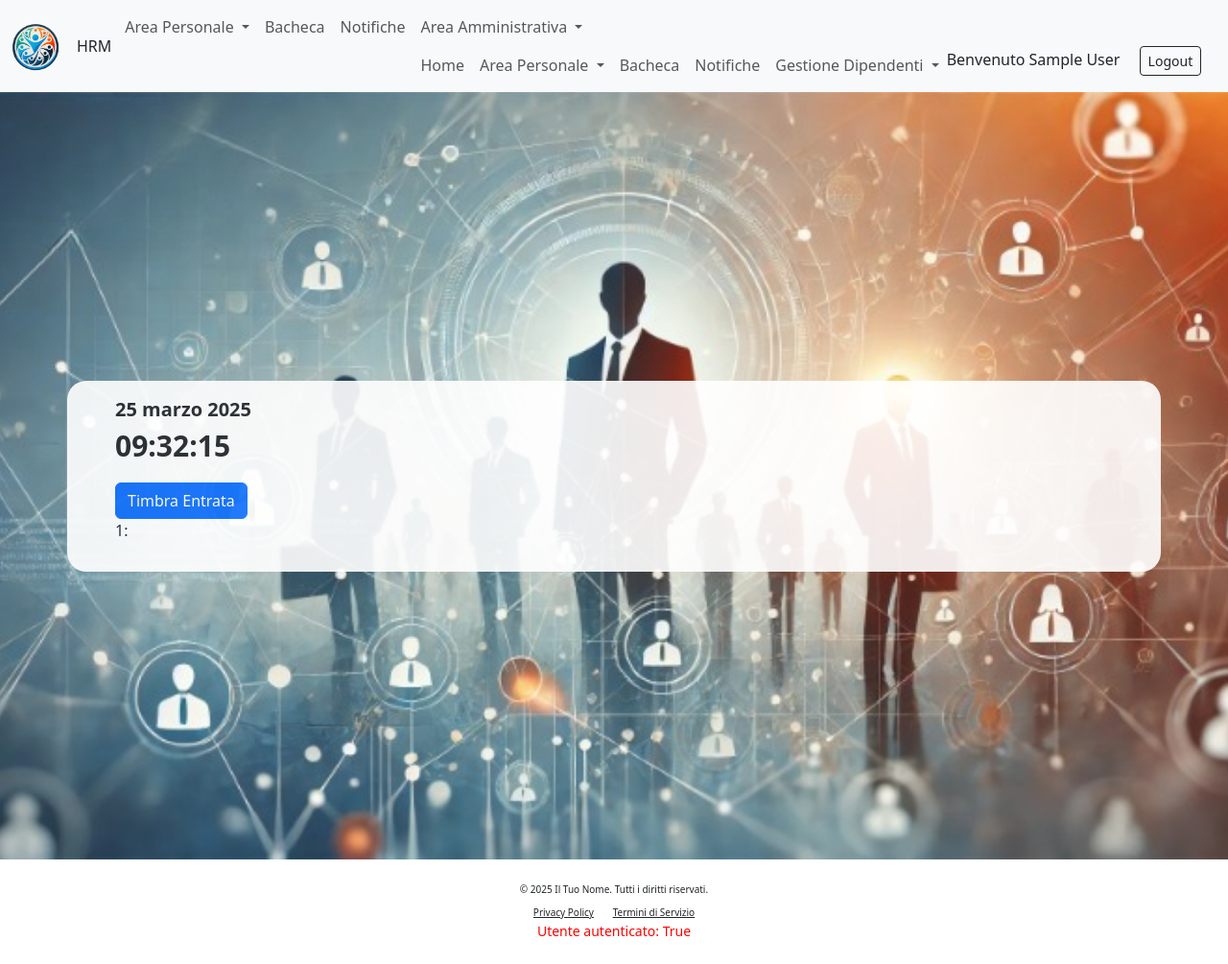
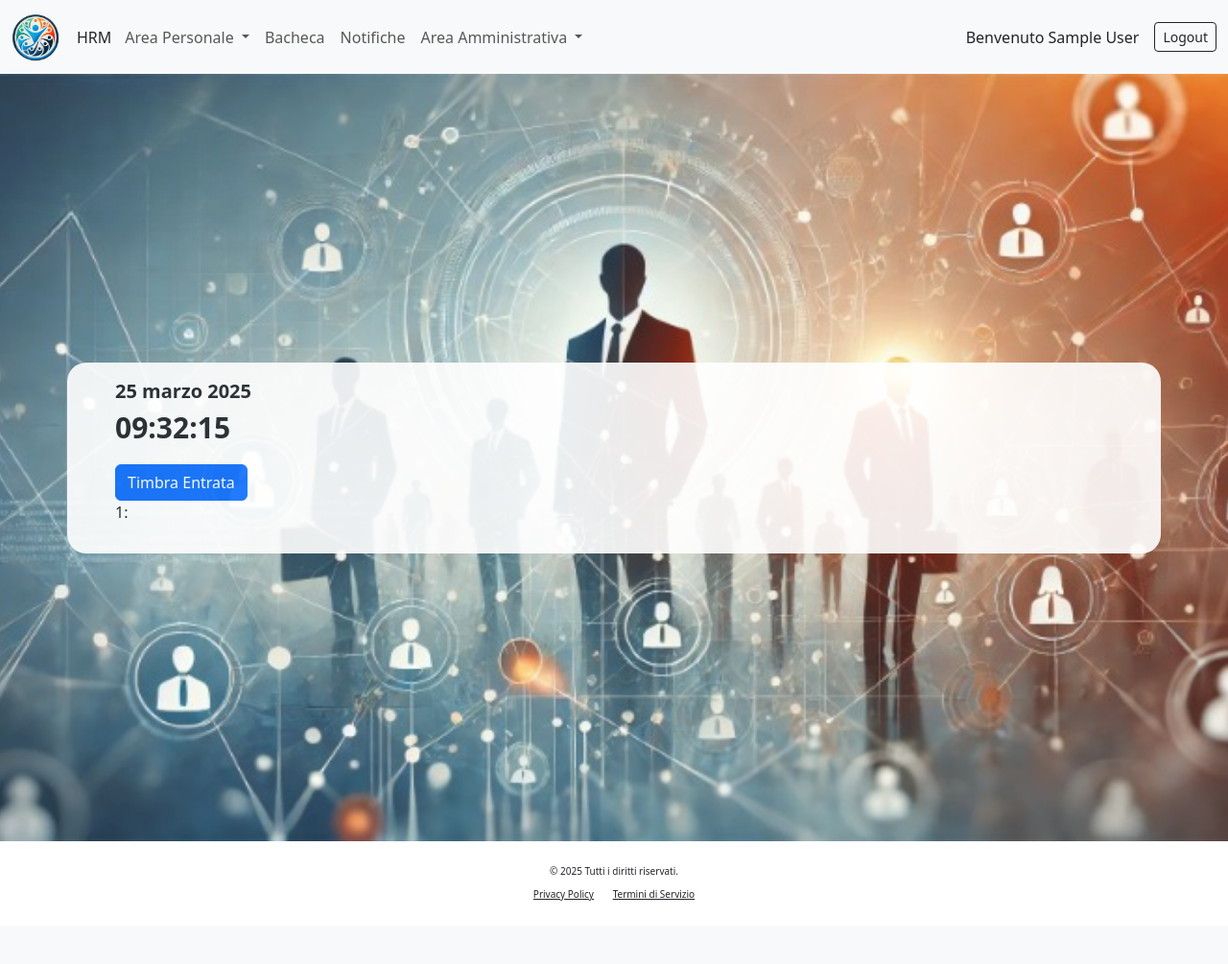
Before and after one commit to LorenzoSiena/HRMS-Human-Resource-Management-System, a Django app: page /home in a window 1280 px wide. Shown: the whole page at 96% size. After the commit the page ends 939 px from the top, so only its background shows below. Run offline with Django 3.2, Linux system fonts and the light colour scheme; the visitor is signed in with stand-in values (Sample User, id 1).

Commit message:
Sistemato logout

```diff
--- a/hrms_project/hrms_app/templates/hrms_app/base.html
+++ b/hrms_project/hrms_app/templates/hrms_app/base.html
@@ -17,6 +17,7 @@
         .navbar-nav .dropdown-item:hover {
             background-color: #f1f1f1; /* Colore di sfondo al passaggio del mouse */
         }
+
     </style>
 
 
@@ -68,54 +69,20 @@
                             <li><a class="dropdown-item" href="#">Consulta Documenti</a></li>
                             <li><a class="dropdown-item" href="#">Report e Statistiche</a></li>
                         </ul>
-
-
+                    </div>
+                </div>
             <!-- Se l'autenticazione dell'utente è avvenuta con successo mostriamo il menù, il messaggio di benvenuto ed il pulsante di logout -->
             {% if user.is_authenticated %}
 
-                <!-- Menù hamburger -->
-                <button class="navbar-toggler ms-0" type="button" data-bs-toggle="collapse" data-bs-target="#navbarNavAltMarkup" aria-controls="navbarNavAltMarkup" aria-expanded="false" aria-label="Toggle navigation">
-                    <span class="navbar-toggler-icon" style="width: 20px; height: 15px; background-size: 100% auto; margin-left: 0;"> </span>
-                </button>
-
-                <!-- Menù di navigazione -->
-                <div class="collapse navbar-collapse" id="navbarNavAltMarkup">
-                    <div class="navbar-nav">
-                        <a class="nav-link" href="#">Home</a>
-                        <div class="dropdown">
-                            <a class="nav-link dropdown-toggle" href="#" role="button" data-bs-toggle="dropdown" aria-expanded="false">
-                            Area Personale
-                            </a>
-                            <ul class="dropdown-menu">
-                                <li><a class="dropdown-item" href="#">Richiesta Ferie e Permessi</a></li>
-                                <li><a class="dropdown-item" href="#">Busta Paga</a></li>
-                            </ul>
-                        </div>
-
-                        <a class="nav-link" href="#">Bacheca</a>
-                        <a class="nav-link" href="#">Notifiche</a>
-
-                        <div class="dropdown">
-                            <a class="nav-link dropdown-toggle" href="#" role="button" data-bs-toggle="dropdown" aria-expanded="false">
-                            Gestione Dipendenti
-                            </a>
-                            <ul class="dropdown-menu">
-                                <li><a class="dropdown-item" href="#">Gestione Ferie e Permessi</a></li>
-                                <li><a class="dropdown-item" href="#">Gestione Buste Paga</a></li>
-                                <li><a class="dropdown-item" href="#">Documenti</a></li>
-                                <li><a class="dropdown-item" href="#">Report</a></li>
-                            </ul>
-                </div>
-
                 <!-- Messaggio di benvenuto e pulsante di logout-->
-                <div>
+                <div class="d-flex ms-auto align-items-center">
                     <span class="text-dark me-3">Benvenuto {{ user.first_name }} {{ user.last_name }}</span>
                     <a href="{% url 'logout' %}" class="btn btn-outline-dark btn-sm">Logout</a>
                 </div>
 
             {% endif %}
+        </div>
 
-        </div>
     </nav>
 
     <div class="container-fluid p-0">
@@ -131,13 +98,12 @@
     <!--FOOTER-->
     <footer class="bg-white text-dark text-center py-4" style="position: relative; background-color: white; padding: 20px 0; font-size: 14px;">
         <div class="container">
-            <p class="mb-1" style="font-size: 10px;">&copy; 2025 Il Tuo Nome. Tutti i diritti riservati.</p>
+            <p class="mb-1" style="font-size: 10px;">&copy; 2025 Tutti i diritti riservati.</p>
             <p class="mb-0">
                 <a href="#" class="text-dark me-3" style="font-size: 10px;">Privacy Policy</a>
                 <a href="#" class="text-dark" style="font-size: 10px;">Termini di Servizio</a>
             </p>
         </div>
-        <span style="color: red">Utente autenticato: {{ user.is_authenticated }}</span>
     </footer>
 
     <script src="https://cdn.jsdelivr.net/npm/bootstrap@5.3.3/dist/js/bootstrap.bundle.min.js" integrity="sha384-YvpcrYf0tY3lHB60NNkmXc5s9fDVZLESaAA55NDzOxhy9GkcIdslK1eN7N6jIeHz" crossorigin="anonymous"></script>
```
